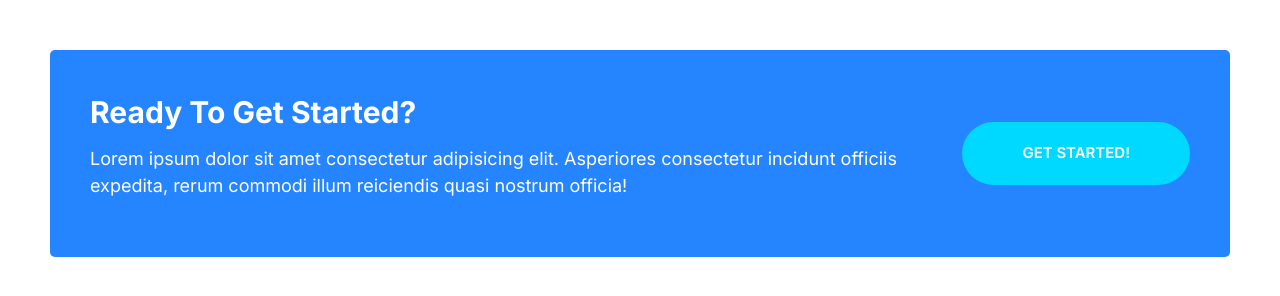
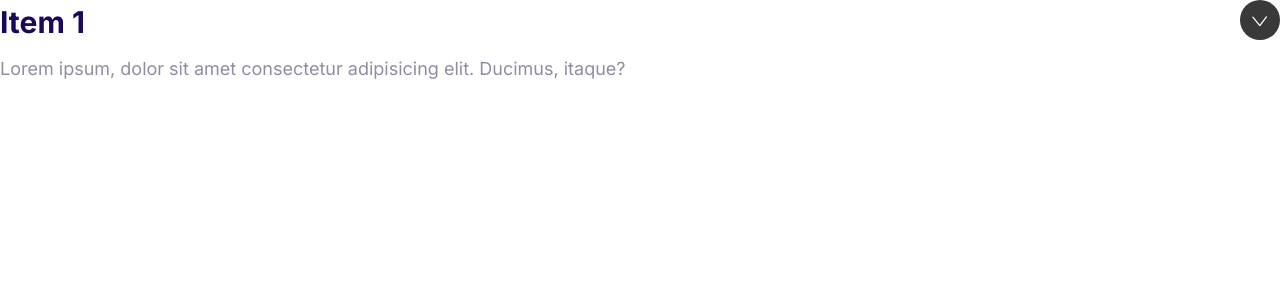
Before and after one commit to Amirhosseinsaberi/amirproject, a plain HTML site: page index.html in a window 1280 px wide. Drawn offline with Linux system fonts and the light colour scheme.

Commit message:
Build collapsibles.

```diff
--- a/CSS/styles.css
+++ b/CSS/styles.css
@@ -566,3 +566,36 @@ a {
     grid-template-columns: 1fr auto;
   }
 }
+
+/* collapsibles */
+
+.collapsible__header {
+  display: flex;
+  justify-content: space-between;
+}
+
+.collapsible__heading {
+  margin-top: 0;
+  font-size: 3rem;
+}
+
+.collapsible__chevron {
+  transform: rotate(-90deg);
+  transition: transform 0.3s;
+}
+
+.collapsible__content {
+  max-height: 0;
+  overflow: hidden;
+  opacity: 0;
+  transition: all 0.3s;
+}
+
+.collapsible--expanded .collapsible__chevron {
+  transform: rotate(0);
+}
+
+.collapsible--expanded .collapsible__content {
+  max-height: 100vh;
+  opacity: 1;
+}
--- /dev/null
+++ b/JS/main.js
@@ -0,0 +1,6 @@
+const collapsibles = document.querySelectorAll(".collapsible");
+collapsibles.forEach((item) =>
+  item.addEventListener("click", function () {
+    this.classList.toggle("collapsible--expanded");
+  })
+);
--- a/index.html
+++ b/index.html
@@ -14,19 +14,19 @@
     <link rel="stylesheet" href="/css/normalize.css" />
     <link rel="stylesheet" href="/css/styles.css" />
   </head>
-  <body style="padding: 5rem">
-    <div class="callout callout--primary">
-      <div class="grid grid--1x2">
-        <div class="callout__content">
-          <h2 class="callout__heading">Ready To Get Started?</h2>
-          <p>
-            Lorem ipsum dolor sit amet consectetur adipisicing elit. Asperiores
-            consectetur incidunt officiis expedita, rerum commodi illum
-            reiciendis quasi nostrum officia!
-          </p>
-        </div>
-        <a href="#" class="btn btn--secondary btn--stretched">GET STARTED!</a>
+  <body>
+    <div class="collapsible collapsible--expanded">
+      <header class="collapsible__header">
+        <h2 class="collapsible__heading">Item 1</h2>
+        <svg class="icon icon--white collapsible__chevron">
+          <use xlink:href="/images/sprite.svg#chevron"></use>
+        </svg>
+      </header>
+      <div class="collapsible__content">
+        Lorem ipsum, dolor sit amet consectetur adipisicing elit. Ducimus,
+        itaque?
       </div>
     </div>
+    <script src="/JS/main.js"></script>
   </body>
 </html>
```
